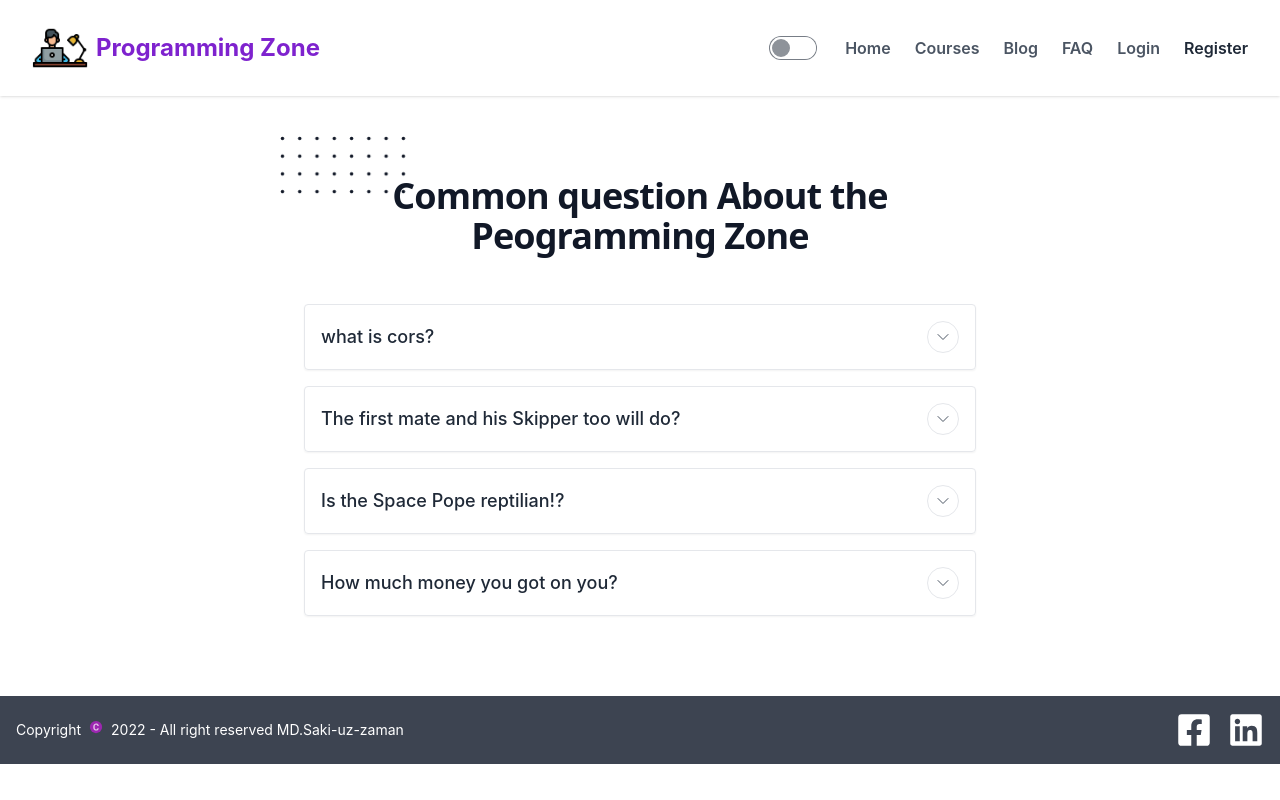
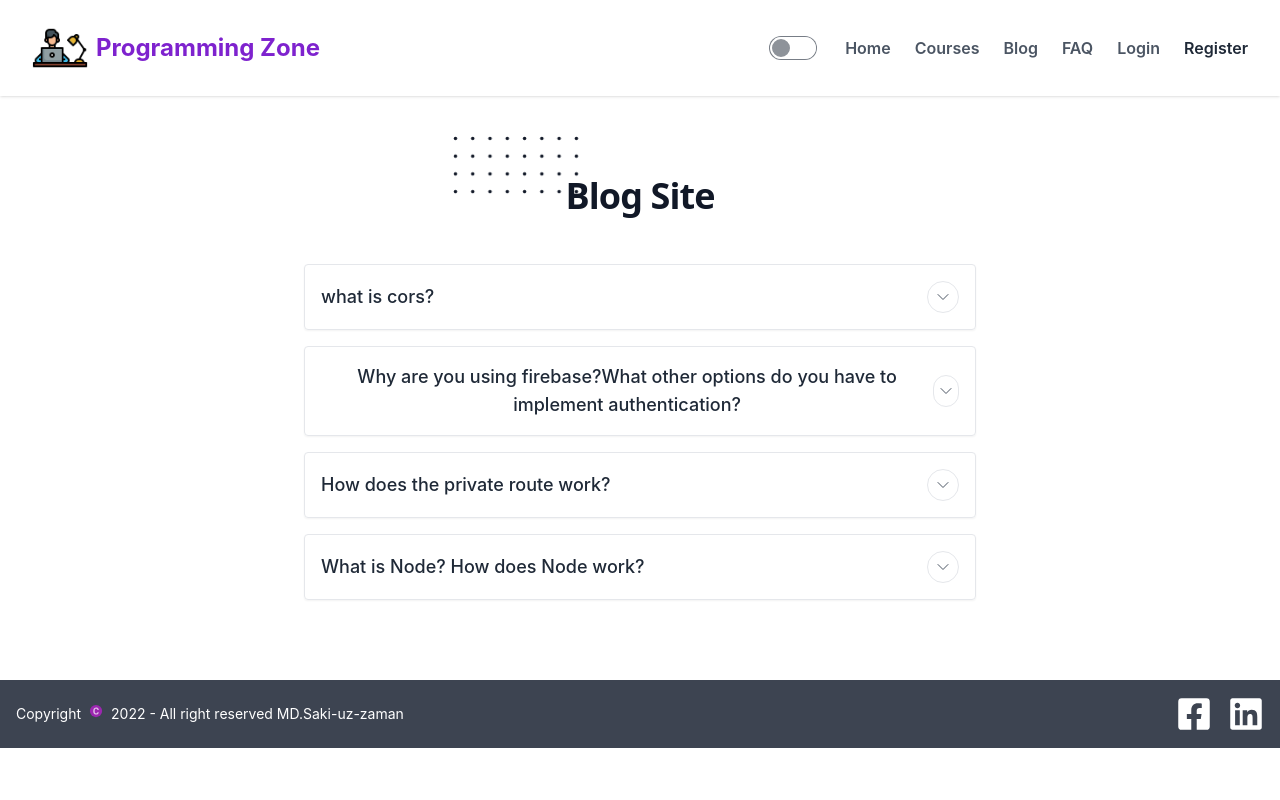
Before and after one commit to Sizan75/programming-zone, a React (Create React App) app: page /blog in a window 1280 px wide. Built offline with nearby package versions, Linux system fonts and the light colour scheme; no server answers.

Commit message:
FAQ section question added

```diff
--- a/src/components/Blog/Blog.js
+++ b/src/components/Blog/Blog.js
@@ -17,8 +17,7 @@ const Blog = () => {
           <div className="flex items-center justify-center w-8 h-8 border rounded-full">
             <svg
               viewBox="0 0 24 24"
-                  className={`w-3 text-gray-600 transition-transform duration-200 ${
-                    isOpen ? 'transform rotate-180' : ''
+              className={`w-3 text-gray-600 transition-transform duration-200 ${isOpen ? 'transform rotate-180' : ''
                 }`}
             >
               <polyline
@@ -70,28 +69,23 @@ const Blog = () => {
                   height="24"
                 />
               </svg>
-                  <span className="relative">Common</span>
-                </span>{' '}
-                question About the Peogramming Zone
-              </h2>
-
+              <span className="relative">Blog Site</span>
+            </span></h2>
         </div>
         <div className="space-y-4">
           <Item title=" what is cors?">
 
             Cross-Origin Resource Sharing (CORS) is an HTTP-header based mechanism that allows a server to indicate any origins (domain, scheme, or port) other than its own from which a browser should permit loading resources. CORS also relies on a mechanism by which browsers make a "preflight" request to the server hosting the cross-origin resource, in order to check that the server will permit the actual request. In that preflight, the browser sends headers that indicate the HTTP method and headers that will be used in the actual request.
           </Item>
-              <Item title="The first mate and his Skipper too will do?">
-                Sed ut perspiciatis unde omnis iste natus error sit voluptatem
-                accusantium doloremque rem aperiam, eaque ipsa quae.
+          <Item title="Why are you using firebase?What other options do you have to implement authentication?">
+            Google Analytics for Firebase allows you to track your users' journey through realtime and custom reporting. As mentioned previously, Firebase supports IOS, Android, Web, and Unity products, allowing you to track your users across a wide range of devices.
+            Alternative of firebase are Parse,Back4App,Backendless,Kuzzle,Pubnub,Kumulos,Appwrite etc.
           </Item>
-              <Item title="Is the Space Pope reptilian!?">
-                Sed ut perspiciatis unde omnis iste natus error sit voluptatem
-                accusantium doloremque rem aperiam, eaque ipsa quae.
+          <Item title="How does the private route work?">
+          The private route component is similar to the public route, the only change is that redirect URL and authenticate condition. If the user is not authenticated he will be redirected to the login page and the user can only access the authenticated routes If he is authenticated (Logged in).
           </Item>
-              <Item title="How much money you got on you?">
-                Sed ut perspiciatis unde omnis iste natus error sit voluptatem
-                accusantium doloremque rem aperiam, eaque ipsa quae.
+          <Item title="What is Node? How does Node work?">
+          Node.js is an open-source backend javascript runtime environment. It is a used as backend service where javascript works on the server-side of the application. This way javascript is used on both frontend and backend. Node.js runs on chrome v8 engine which converts javascript code into machine code, it is highly scalable, lightweight, fast, and data-intensive.
           </Item>
         </div>
       </div>
--- a/src/components/FAQ/FAQ.js
+++ b/src/components/FAQ/FAQ.js
@@ -76,21 +76,18 @@ const FAQ = () => {
 
             </div>
             <div className="space-y-4">
-              <Item title="The quick, brown fox jumps over a lazy dog?">
-                Sed ut perspiciatis unde omnis iste natus error sit voluptatem
-                accusantium doloremque rem aperiam, eaque ipsa quae.
+              <Item title="Can anyone buy those courses?">
+                Yes, those courses are for beginners.
               </Item>
-              <Item title="The first mate and his Skipper too will do?">
-                Sed ut perspiciatis unde omnis iste natus error sit voluptatem
-                accusantium doloremque rem aperiam, eaque ipsa quae.
+              <Item title="How can i make payment?">
+               you can make payment by bkash, nagad,dutch bangla bank.
               </Item>
-              <Item title="Is the Space Pope reptilian!?">
-                Sed ut perspiciatis unde omnis iste natus error sit voluptatem
-                accusantium doloremque rem aperiam, eaque ipsa quae.
+              <Item title="Why should people buy course from here?">
+                Those courses are by the experts from reputed compony around the world.
+                By learning that course you can know about this site job.
               </Item>
-              <Item title="How much money you got on you?">
-                Sed ut perspiciatis unde omnis iste natus error sit voluptatem
-                accusantium doloremque rem aperiam, eaque ipsa quae.
+              <Item title="Can i get any support ?">
+                Yes, our instructor is here to give you support when you need it.
               </Item>
             </div>
           </div>
```
Lines whose indentation alone changed are shown as unchanged.
